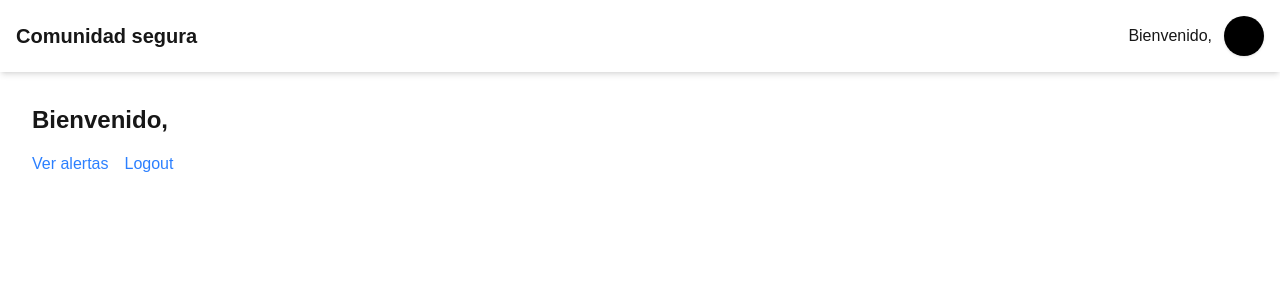
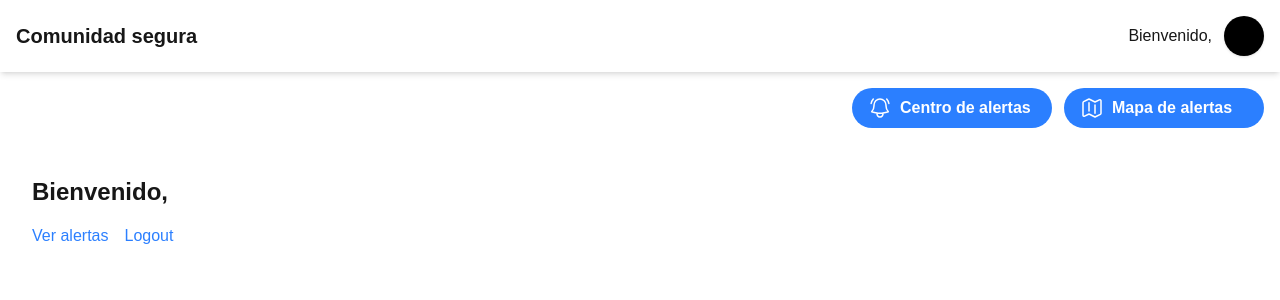
Before and after one commit to JuankMorcillo/trying-next, a Next.js app: page / in a window 1280 px wide. Shown: the top 300 px of the page. Built offline with nearby package versions, Linux system fonts and the light colour scheme; no server answers; sample sign-in values are in the browser's storage.

Commit message:
fix: se agrega el componente menu_botones

```diff
--- a/src/app/layout.js
+++ b/src/app/layout.js
@@ -5,6 +5,7 @@ import "./globals.css";
 import { DataProvider } from "@/context/DataContext";
 import { SessionProvider } from "next-auth/react"
 import Header from "@/components/ui/header";
+import Menu_Botones from "@/components/ui/menu_botones";
 
 const geistSans = Geist({
   variable: "--font-geist-sans",
@@ -25,6 +26,7 @@ export default function RootLayout({ children }) {
         <SessionProvider>
           <DataProvider>
             <Header />
+            <Menu_Botones />
             {children}
           </DataProvider>
         </SessionProvider>
```
